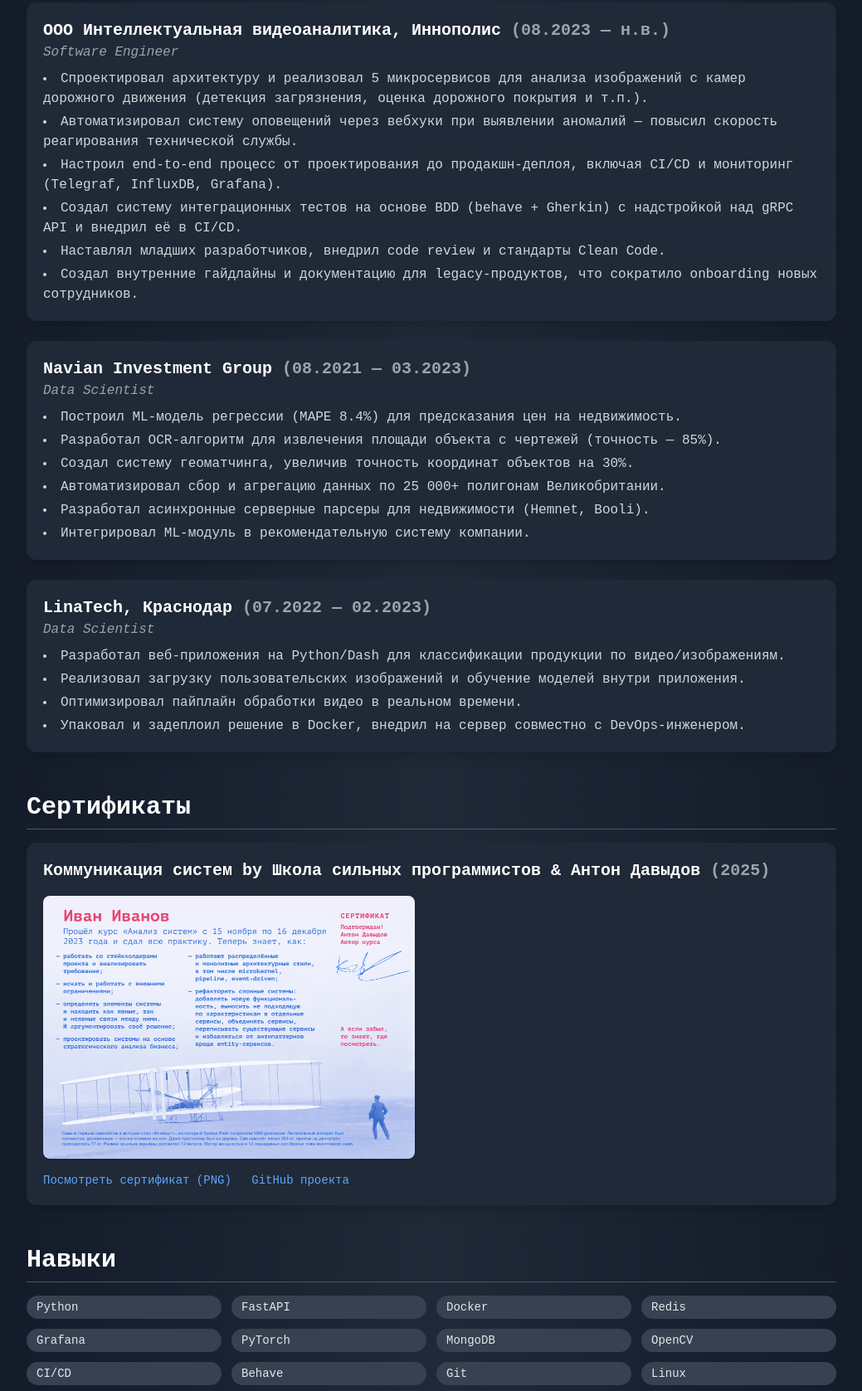
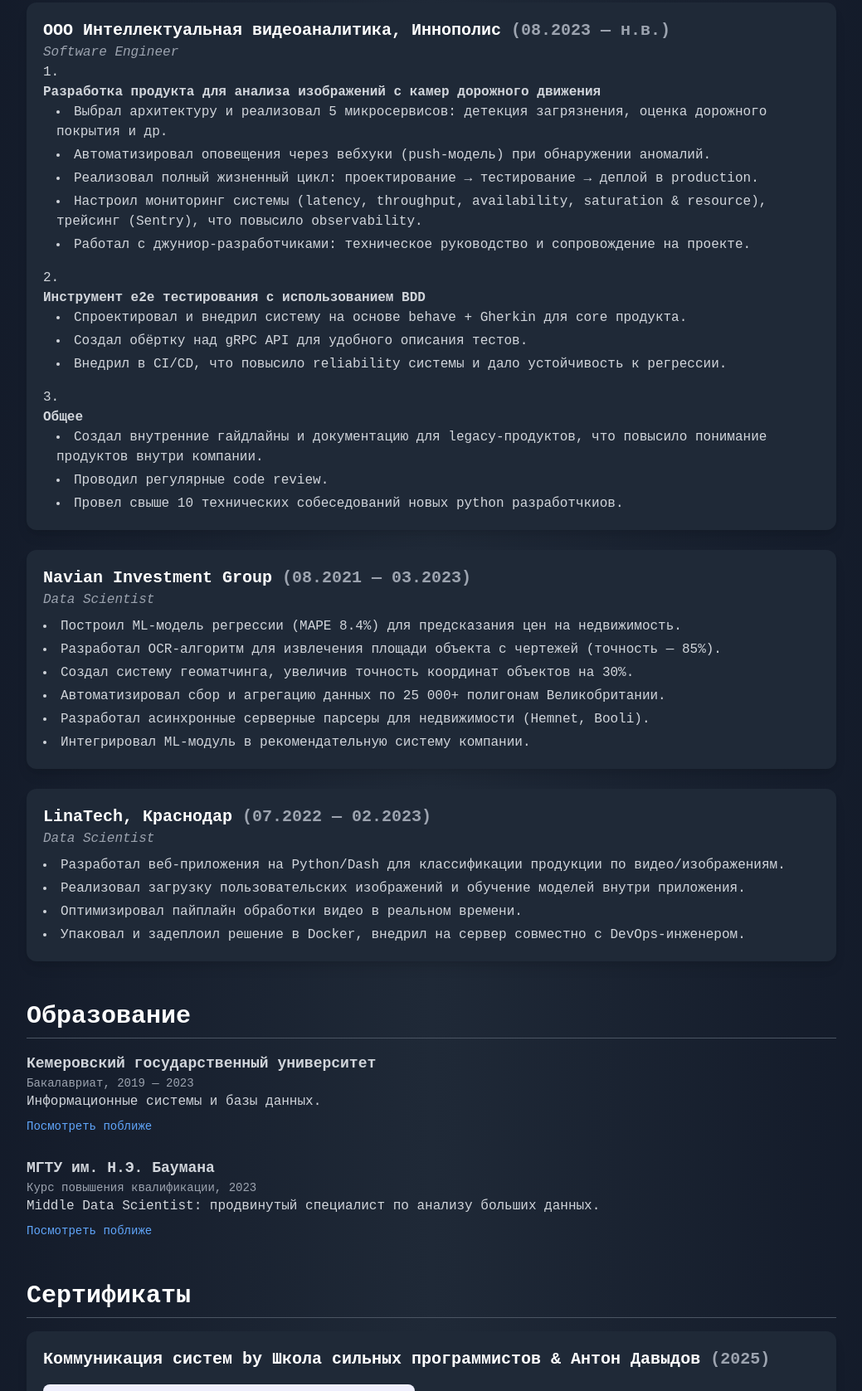
Before and after one commit to jokkojja/resume, a plain HTML site: page static/index.html in a window 1280 px wide. Shown: the part 456-2133 px from the top of the page at 83% size, without its empty margins (120-1159 px from the left). Drawn offline with nearby package versions, Linux system fonts and the light colour scheme; a web font is replaced by a local one.

Commit message:
add education (#1)
Co-authored-by: Kirill Frolov <kirill.frolov@invian.ru>

```diff
--- a/static/index.html
+++ b/static/index.html
@@ -48,14 +48,34 @@
         <div class="bg-gray-800 p-5 rounded-xl shadow-lg">
           <h3 class="text-xl font-bold">ООО Интеллектуальная видеоаналитика, Иннополис <span class="text-gray-400">(08.2023 — н.в.)</span></h3>
           <p class="italic text-gray-400">Software Engineer</p>
-          <ul class="list-disc list-inside text-gray-300 mt-2 space-y-1">
-            <li>Спроектировал архитектуру и реализовал 5 микросервисов для анализа изображений с камер дорожного движения (детекция загрязнения, оценка дорожного покрытия и т.п.).</li>
-            <li>Автоматизировал систему оповещений через вебхуки при выявлении аномалий — повысил скорость реагирования технической службы.</li>
-            <li>Настроил end-to-end процесс от проектирования до продакшн-деплоя, включая CI/CD и мониторинг (Telegraf, InfluxDB, Grafana).</li>
-            <li>Создал систему интеграционных тестов на основе BDD (behave + Gherkin) с надстройкой над gRPC API и внедрил её в CI/CD.</li>
-            <li>Наставлял младших разработчиков, внедрил code review и стандарты Clean Code.</li>
-            <li>Создал внутренние гайдлайны и документацию для legacy-продуктов, что сократило onboarding новых сотрудников.</li>
+          <ol class="list-decimal list-inside text-gray-300 space-y-4">
+            <li>
+              <p class="font-semibold">Разработка продукта для анализа изображений с камер дорожного движения</p>
+              <ul class="list-disc list-inside ml-4 space-y-1">
+                <li>Выбрал архитектуру и реализовал 5 микросервисов: детекция загрязнения, оценка дорожного покрытия и др.</li>
+                <li>Автоматизировал оповещения через вебхуки (push-модель) при обнаружении аномалий.</li>
+                <li>Реализовал полный жизненный цикл: проектирование → тестирование → деплой в production.</li>
+                <li>Настроил мониторинг системы (latency, throughput, availability, saturation & resource), трейсинг (Sentry), что повысило observability.</li>
+                <li>Работал с джуниор-разработчиками: техническое руководство и сопровождение на проекте.</li>
               </ul>
+            </li>
+            <li>
+              <p class="font-semibold">Инструмент e2e тестирования с использованием BDD</p>
+              <ul class="list-disc list-inside ml-4 space-y-1">
+                <li>Спроектировал и внедрил систему на основе behave + Gherkin для core продукта.</li>
+                <li>Создал обёртку над gRPC API для удобного описания тестов.</li>
+                <li>Внедрил в CI/CD, что повысило reliability системы и дало устойчивость к регрессии.</li>
+              </ul>
+            </li>
+            <li>
+              <p class="font-semibold">Общее</p>
+              <ul class="list-disc list-inside ml-4 space-y-1">
+                <li>Создал внутренние гайдлайны и документацию для legacy-продуктов, что повысило понимание продуктов внутри компании.</li>
+                <li>Проводил регулярные code review.</li>
+                <li>Провел свыше 10 технических собеседований новых python разработчкиов.</li>
+              </ul>
+            </li>
+          </ol>
         </div>
 
         <div class="bg-gray-800 p-5 rounded-xl shadow-lg">
@@ -85,6 +105,26 @@
     </section>
 
 <section class="mb-12">
+  <h2 class="text-3xl font-semibold border-b border-gray-600 pb-2 mb-4">Образование</h2>
+  <div class="text-gray-300 space-y-6">
+    <div>
+      <h3 class="text-lg font-bold">Кемеровский государственный университет</h3>
+      <p class="text-sm text-gray-400">Бакалавриат, 2019 — 2023</p>
+      <p>Информационные системы и базы данных.</p>
+      <a href="/static/assets/diploma.pdf" target="_blank" class="inline-block mt-2 text-sm text-blue-400 hover:underline">Посмотреть поближе</a>
+    </div>
+
+    <div>
+      <h3 class="text-lg font-bold">МГТУ им. Н.Э. Баумана</h3>
+      <p class="text-sm text-gray-400">Курс повышения квалификации, 2023</p>
+      <p>Middle Data Scientist: продвинутый специалист по анализу больших данных.</p>
+      <a href="/static/assets/mgtu.pdf" target="_blank" class="inline-block mt-2 text-sm text-blue-400 hover:underline">Посмотреть поближе</a>
+    </div>
+
+  </div>
+</section>
+
+<section class="mb-12">
   <h2 class="text-3xl font-semibold border-b border-gray-600 pb-2 mb-4">Сертификаты</h2>
   <div class="bg-gray-800 p-5 rounded-xl shadow-lg">
     <h3 class="text-xl font-bold">Коммуникация систем by Школа сильных программистов & Антон Давыдов <span class="text-gray-400">(2025)</span></h3>
@@ -103,12 +143,16 @@
     <div class="grid grid-cols-2 md:grid-cols-4 gap-3 text-sm text-gray-200">
       <span class="bg-gray-700 rounded-full px-3 py-1">Python</span>
       <span class="bg-gray-700 rounded-full px-3 py-1">FastAPI</span>
+      <span class="bg-gray-700 rounded-full px-3 py-1">Pydantic</span>
+      <span class="bg-gray-700 rounded-full px-3 py-1">Asyncio</span>
+      <span class="bg-gray-700 rounded-full px-3 py-1">Pytest</span>
+      <span class="bg-gray-700 rounded-full px-3 py-1">RabbitMQ</span>
       <span class="bg-gray-700 rounded-full px-3 py-1">Docker</span>
       <span class="bg-gray-700 rounded-full px-3 py-1">Redis</span>
       <span class="bg-gray-700 rounded-full px-3 py-1">Grafana</span>
-        <span class="bg-gray-700 rounded-full px-3 py-1">PyTorch</span>
+      <span class="bg-gray-700 rounded-full px-3 py-1">Telegraf</span>
+      <span class="bg-gray-700 rounded-full px-3 py-1">InfluxDB</span>
       <span class="bg-gray-700 rounded-full px-3 py-1">MongoDB</span>
-        <span class="bg-gray-700 rounded-full px-3 py-1">OpenCV</span>
       <span class="bg-gray-700 rounded-full px-3 py-1">CI/CD</span>
       <span class="bg-gray-700 rounded-full px-3 py-1">Behave</span>
       <span class="bg-gray-700 rounded-full px-3 py-1">Git</span>
```
Also changed, not shown: 3 other files. Lines whose indentation alone changed are shown as unchanged.
